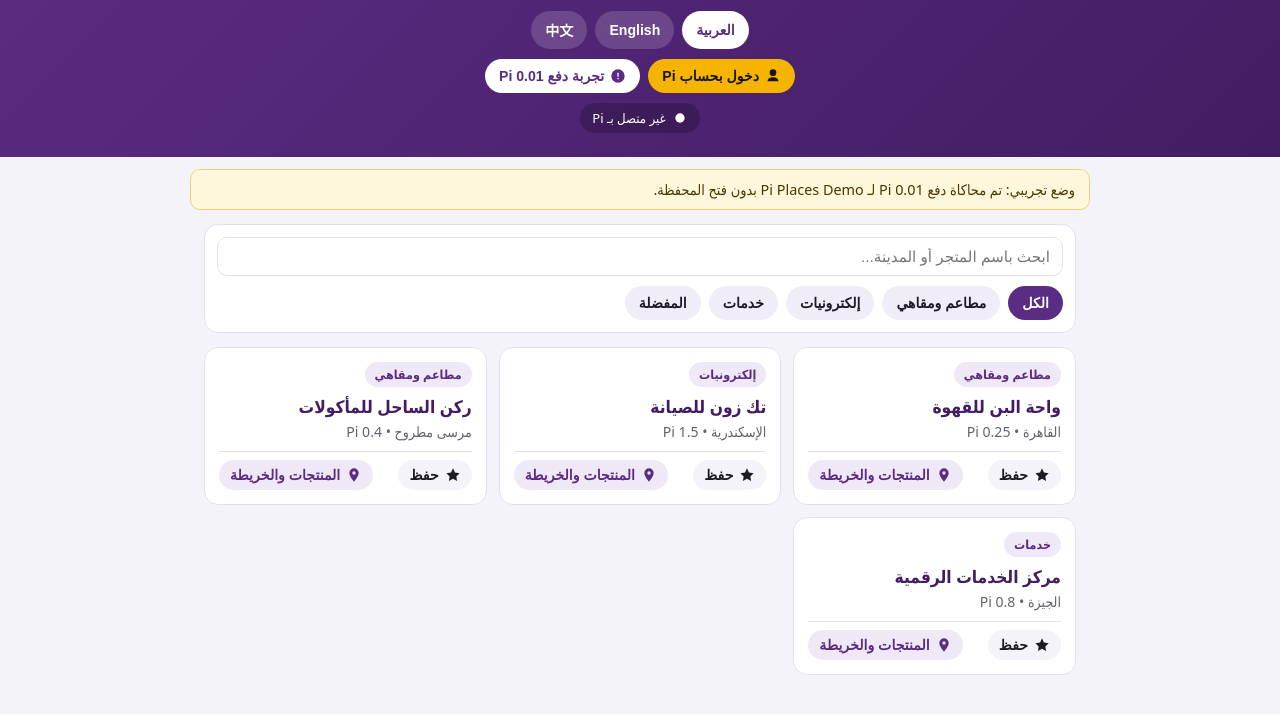
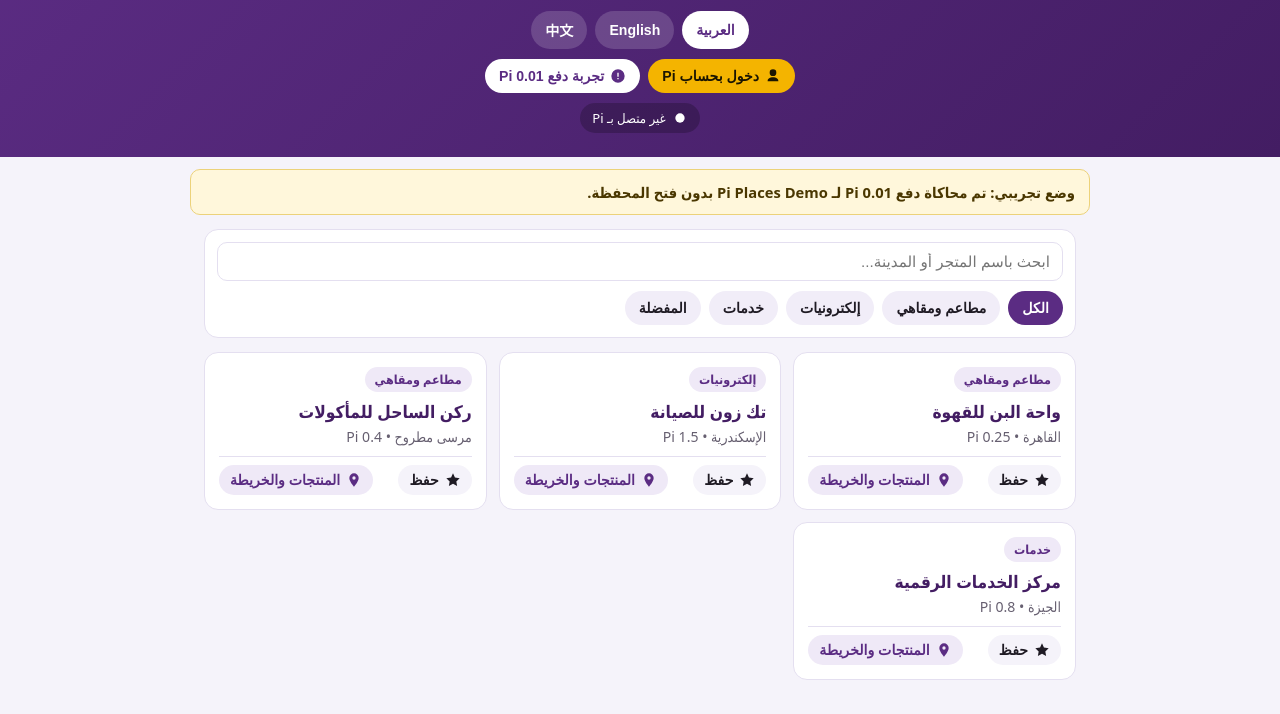
Before and after one commit to elnagar56/pi-places, a plain HTML site: page index.html in a window 1280 px wide. Both pictures are taken after a click on the button "تجربة دفع 0.01 Pi". Shown: the part 86-800 px from the top of the page. Drawn offline with nearby package versions, Linux system fonts and the light colour scheme.

Commit message:
Update toast styles and add smooth scroll behavior
Adjusted padding and font size for the toast notification. Added smooth scrolling behavior when displaying the toast message.

```diff
--- a/index.html
+++ b/index.html
@@ -67,12 +67,13 @@
     .toast {
       max-width: 900px;
       margin: 12px auto 0;
-      padding: 10px 14px;
+      padding: 12px 14px;
       border-radius: 10px;
       background: #fff7db;
       border: 1px solid #ecd27a;
       color: #4a3700;
-      font-size: 0.9rem;
+      font-size: 0.92rem;
+      font-weight: 600;
       display: none;
     }
     .controls {
@@ -343,6 +344,7 @@
       const box = document.getElementById("toastBox");
       box.textContent = msg;
       box.style.display = "block";
+      box.scrollIntoView({ behavior: "smooth", block: "center" });
     }
 
     function setLang(newLang) {
@@ -379,6 +381,7 @@
       closeModal();
       const msg = i18n[lang].demoMsg.replace("{amount}", amount).replace("{name}", name);
       showToast(msg);
+      alert(msg);
     }
 
     function toggleFav(id) {
```
